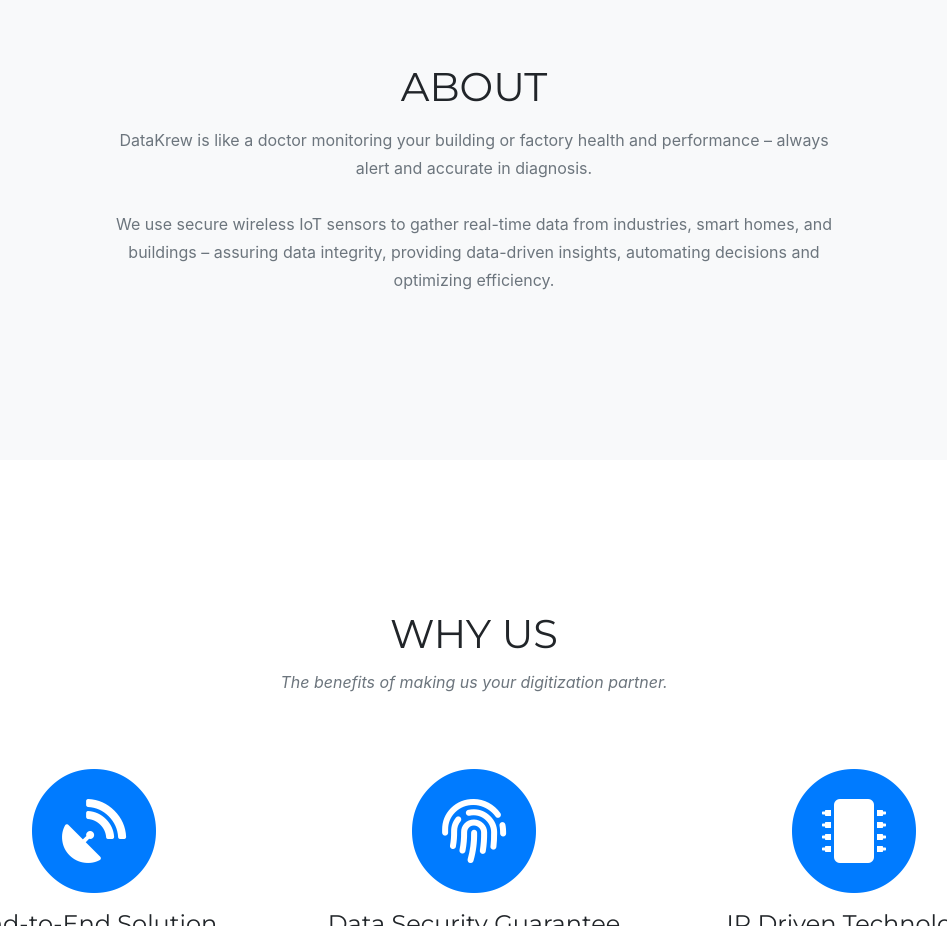
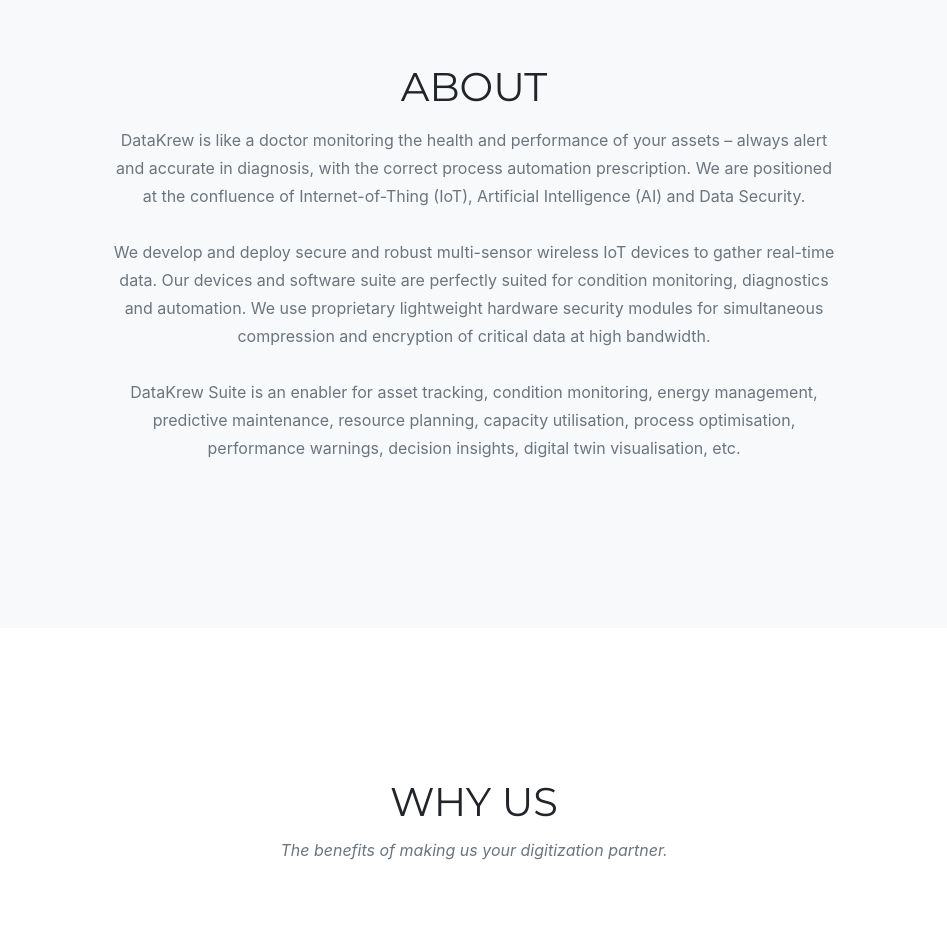
Before and after one commit to datakrew/DataKrew.GitHub.io, a website with bundled scripts: page index.html in a window 1280 px wide. Shown: the part 900-1826 px from the top of the page, without its empty margins (166-1113 px from the left). Built offline with nearby package versions, Linux system fonts and the light colour scheme; some icons are missing; a web font is replaced by a local one.

Commit message:
updates About section

```diff
--- a/index.html
+++ b/index.html
@@ -105,11 +105,19 @@
         </div>
         <div class="col-lg-8 text-center">
           <p class="section-subheading text-muted">
+            DataKrew is like a doctor monitoring the health and performance of your assets – always alert and accurate in diagnosis, with the correct process automation prescription. We are positioned at the confluence of Internet-of-Thing (IoT), Artificial Intelligence (AI) and Data Security.
+            <br><br>
+            We develop and deploy secure and robust multi-sensor wireless IoT devices to gather real-time data. Our devices and software suite are perfectly suited for condition monitoring, diagnostics and automation. We use proprietary lightweight hardware security modules for simultaneous compression and encryption of critical data at high bandwidth.
+            <br><br>
+            DataKrew Suite is an enabler for asset tracking, condition monitoring, energy management, predictive maintenance, resource planning, capacity utilisation, process optimisation, performance warnings, decision insights, digital twin visualisation, etc.
+            <!--
             DataKrew is like a doctor monitoring your building or factory health and performance – always alert and accurate in diagnosis.
             <br><br>
             We use secure wireless IoT sensors to gather real-time data
             from industries, smart homes, and buildings – assuring data integrity, providing data-driven insights,
             automating decisions and optimizing efficiency.
+            -->
+
             <!--
             At DataKrew, our mission is to make every industry, home and building more productive, energy efficient and sustainable. With our proprietary technology, we help empower managers with actionable insights and tools to maximize their productivity, communicate with the world around them and build an information structure that enables a smarter planet.
             -->
```
